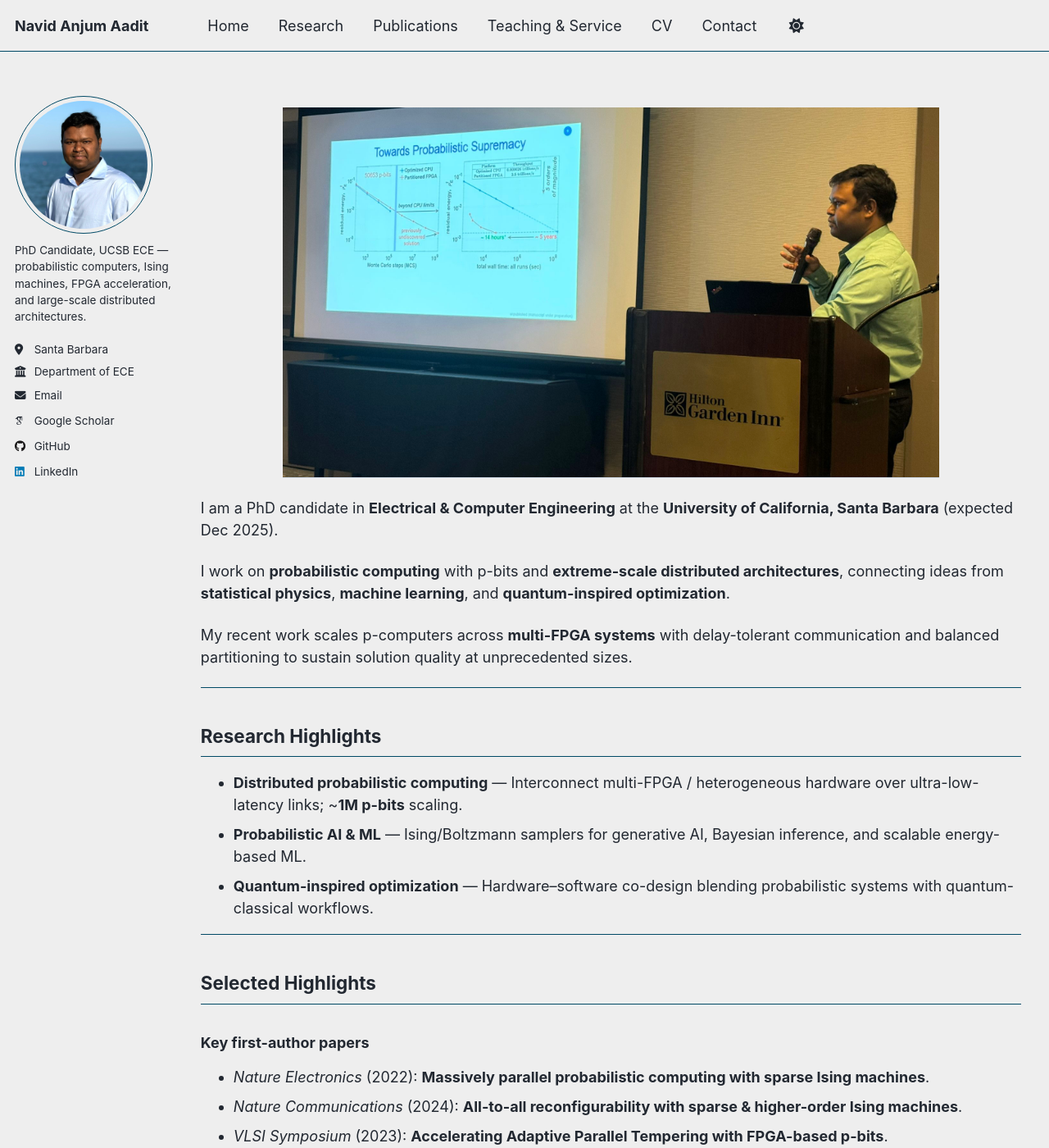
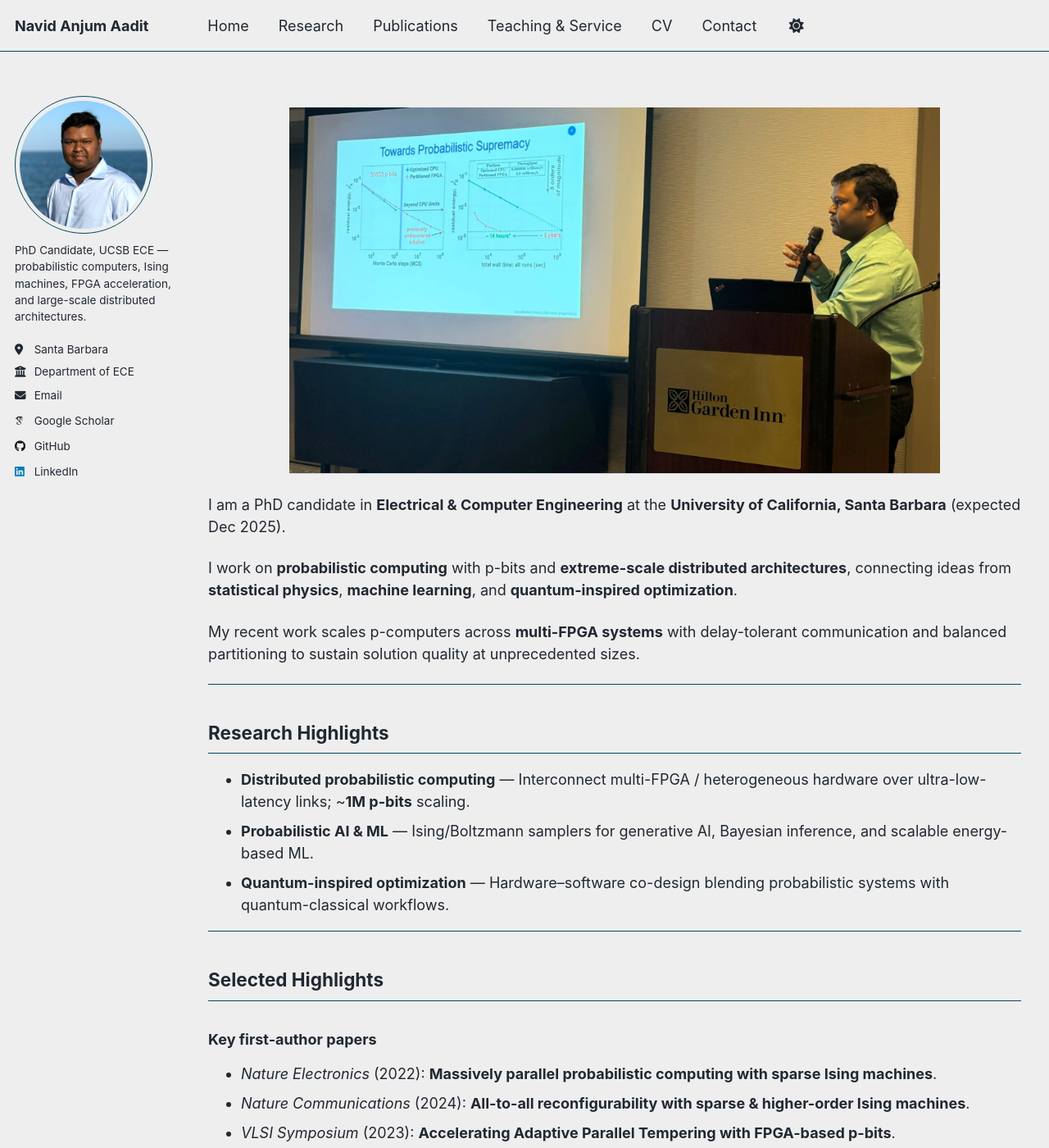
Before and after one commit to navidaadit/navidaadit.github.io, a Jekyll site: the page built from _pages/about.md, in a window 1280 px wide and 1400 px high. Shown: the whole window at 82% size. Built offline with Jekyll 4.4.1, drawn with Linux system fonts in a browser that asks for light colours; some web fonts are replaced; a script that is not in the unit is left out.

Commit message:
Update _custom.scss

```diff
--- a/_sass/_custom.scss
+++ b/_sass/_custom.scss
@@ -6,7 +6,7 @@
 .initial-content,
 .page__inner,
 .page {
-  max-width: 90vw;         /* was 100%; 90vw keeps a little margin on large screens */
+  max-width: 80vw;         /* was 100%; 90vw keeps a little margin on large screens */
   margin-left: auto;
   margin-right: auto;
   padding-left: 16px;
```
